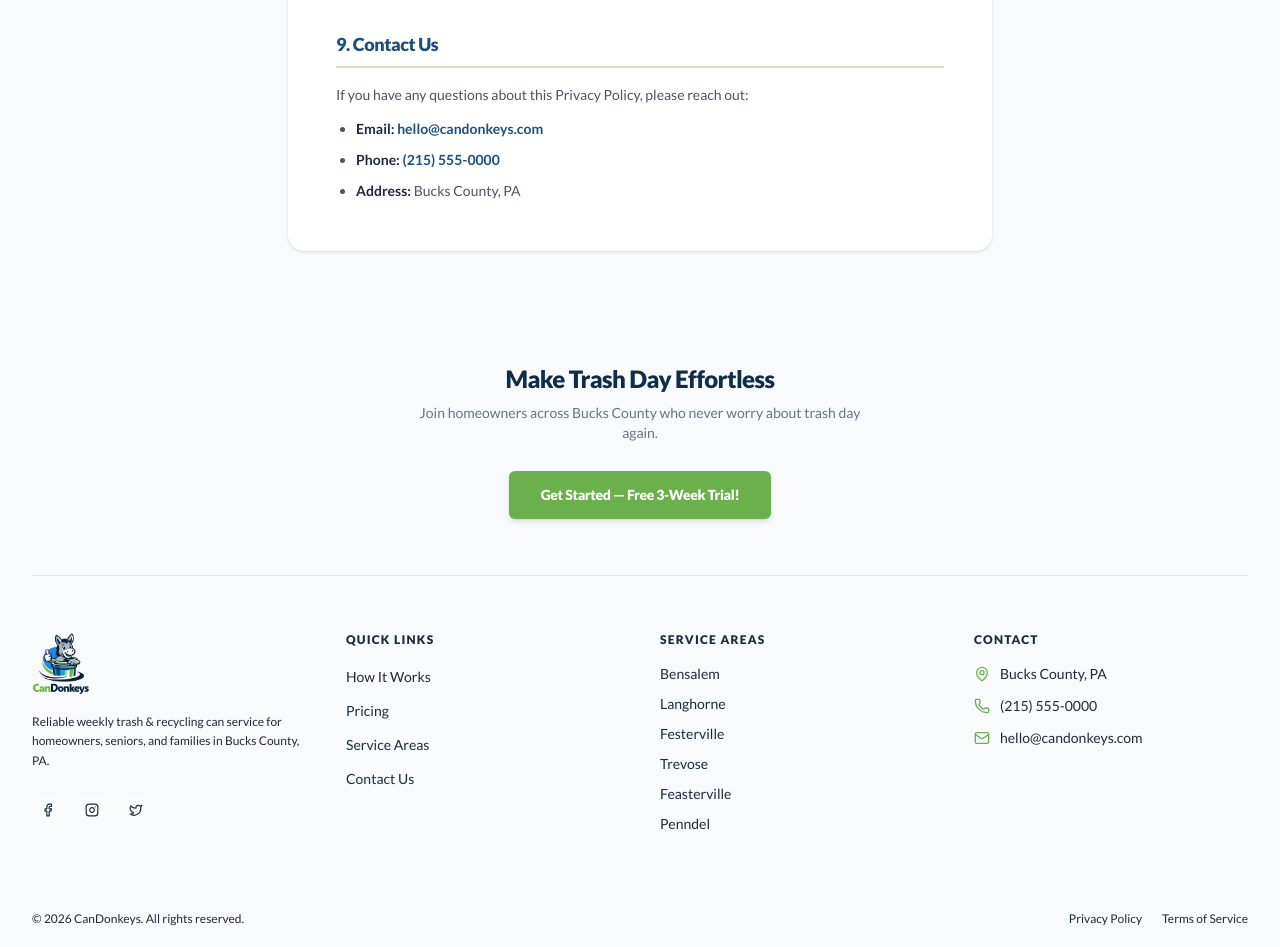
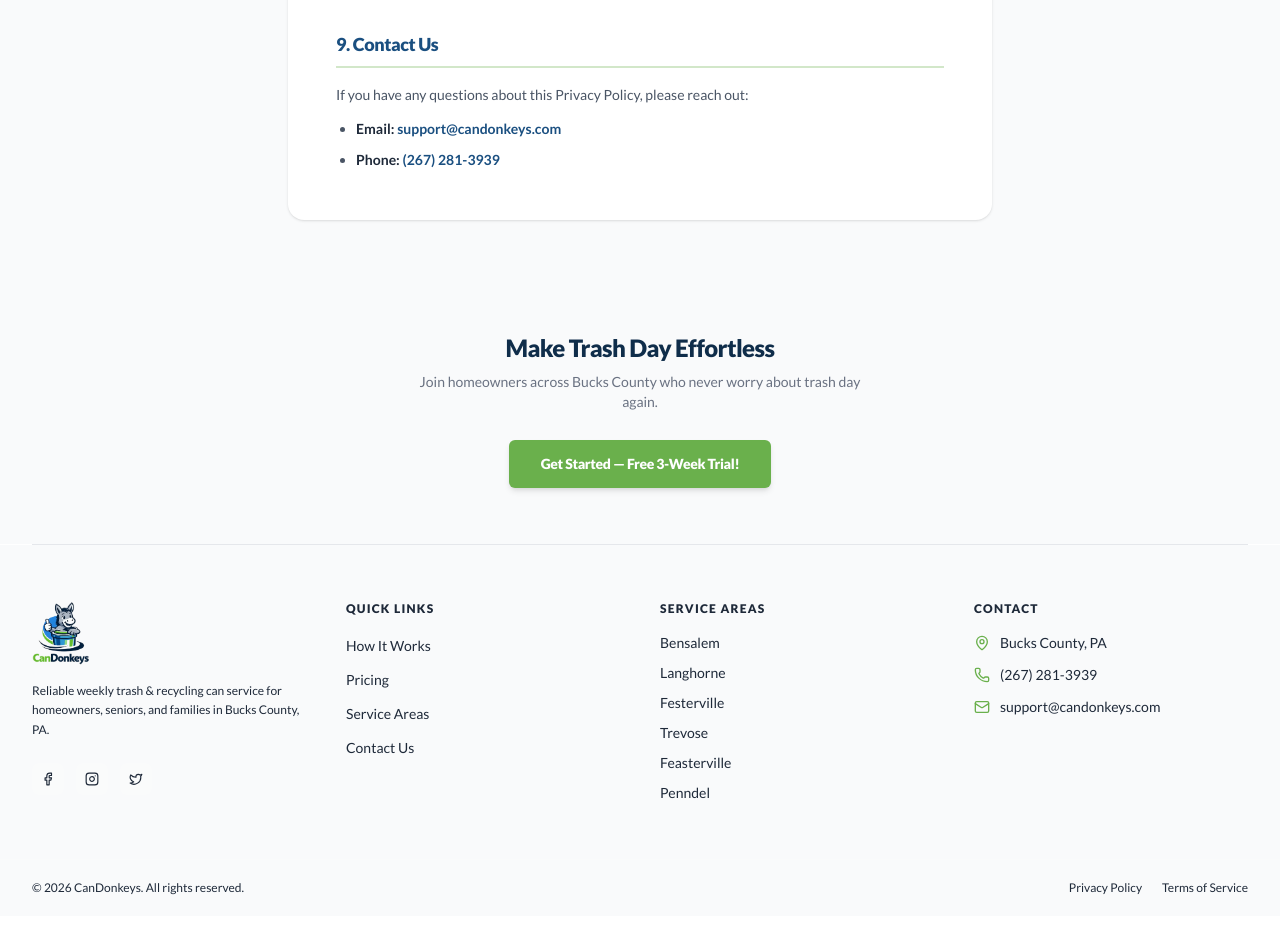
Before and after one commit to markbfreelance/homepage, a Next.js app: page /privacy-policy in a window 1280 px wide. Shown: the part 2020-2967 px from the top of the page. After the commit the page ends 2936 px from the top, so only its background shows below. Built offline with nearby package versions, Linux system fonts and the light colour scheme.

Commit message:
latest updates

```diff
--- a/app/components/footer.tsx
+++ b/app/components/footer.tsx
@@ -15,7 +15,7 @@
             Join homeowners across Bucks County who never worry about trash day again.
           </p>
           <Link
-            href="#pricing"
+            href="/#contact"
             className="inline-block bg-[#6ab04c] hover:bg-[#5a9a3c] text-white font-black px-8 py-3.5 rounded-md transition-all hover:scale-105 shadow-md text-sm tracking-tight"
           >
             Get Started — Free 3-Week Trial!
@@ -109,14 +109,14 @@
                 </li>
                 <li className="flex items-center gap-2.5">
                   <Phone className="w-4 h-4 text-[#6ab04c] shrink-0" strokeWidth={2} />
-                  <a href="tel:+12155550000" className="hover:text-[#a8d45e] text-sm font-normal transition-colors">
-                    (215) 555-0000
+                  <a href="tel:+12672813939" className="hover:text-[#a8d45e] text-sm font-normal transition-colors">
+                    (267) 281-3939
                   </a>
                 </li>
                 <li className="flex items-center gap-2.5">
                   <Mail className="w-4 h-4 text-[#6ab04c] shrink-0" strokeWidth={2} />
-                  <a href="mailto:hello@candonkeys.com" className="hover:text-[#a8d45e] text-sm font-normal transition-colors">
-                    hello@candonkeys.com
+                  <a href="mailto:support@candonkeys.com" className="hover:text-[#a8d45e] text-sm font-normal transition-colors">
+                    support@candonkeys.com
                   </a>
                 </li>
               </ul>
--- a/app/components/header.tsx
+++ b/app/components/header.tsx
@@ -29,16 +29,31 @@
 
         {/* Desktop Navigation */}
         <div className="hidden md:flex items-center gap-8">
-          <Link href="#how-it-works" className="text-white font-bold hover:text-[#a8d45e] transition-colors drop-shadow">
+          <Link
+            href="/#how-it-works"
+            className="text-white font-bold hover:text-[#a8d45e] transition-colors drop-shadow"
+          >
             How It Works
           </Link>
-          <Link href="#pricing" className="text-white font-bold hover:text-[#a8d45e] transition-colors drop-shadow">
+
+          <Link
+            href="/#pricing"
+            className="text-white font-bold hover:text-[#a8d45e] transition-colors drop-shadow"
+          >
             Pricing
           </Link>
-          <Link href="#service-areas" className="text-white font-bold hover:text-[#a8d45e] transition-colors drop-shadow">
+
+          <Link
+            href="/#service-areas"
+            className="text-white font-bold hover:text-[#a8d45e] transition-colors drop-shadow"
+          >
             Service Areas
           </Link>
-          <Link href="#contact" className="text-white font-bold hover:text-[#a8d45e] transition-colors drop-shadow">
+
+          <Link
+            href="/#contact"
+            className="text-white font-bold hover:text-[#a8d45e] transition-colors drop-shadow"
+          >
             Contact
           </Link>
         </div>
@@ -49,11 +64,26 @@
           className="md:hidden text-white p-2"
           aria-label="Toggle menu"
         >
-          <svg className="w-6 h-6" fill="none" stroke="currentColor" viewBox="0 0 24 24">
+          <svg
+            className="w-6 h-6"
+            fill="none"
+            stroke="currentColor"
+            viewBox="0 0 24 24"
+          >
             {isMenuOpen ? (
-              <path strokeLinecap="round" strokeLinejoin="round" strokeWidth={2} d="M6 18L18 6M6 6l12 12" />
+              <path
+                strokeLinecap="round"
+                strokeLinejoin="round"
+                strokeWidth={2}
+                d="M6 18L18 6M6 6l12 12"
+              />
             ) : (
-              <path strokeLinecap="round" strokeLinejoin="round" strokeWidth={2} d="M4 6h16M4 12h16M4 18h16" />
+              <path
+                strokeLinecap="round"
+                strokeLinejoin="round"
+                strokeWidth={2}
+                d="M4 6h16M4 12h16M4 18h16"
+              />
             )}
           </svg>
         </button>
@@ -62,10 +92,39 @@
         {isMenuOpen && (
           <div className="absolute top-full left-0 right-0 bg-[#1a4f80]/90 backdrop-blur-md md:hidden">
             <div className="flex flex-col py-4">
-              <Link href="#how-it-works" className="px-8 py-3 text-white text-sm font-bold hover:bg-white/10 transition-colors" onClick={() => setIsMenuOpen(false)}>How It Works</Link>
-              <Link href="#pricing" className="px-8 py-3 text-white text-sm font-bold hover:bg-white/10 transition-colors" onClick={() => setIsMenuOpen(false)}>Pricing</Link>
-              <Link href="#service-areas" className="px-8 py-3 text-white text-sm font-bold hover:bg-white/10 transition-colors" onClick={() => setIsMenuOpen(false)}>Service Areas</Link>
-              <Link href="#contact" className="px-8 py-3 text-white text-sm font-bold hover:bg-white/10 transition-colors" onClick={() => setIsMenuOpen(false)}>Contact</Link>
+
+              <Link
+                href="/#how-it-works"
+                className="px-8 py-3 text-white text-sm font-bold hover:bg-white/10 transition-colors"
+                onClick={() => setIsMenuOpen(false)}
+              >
+                How It Works
+              </Link>
+
+              <Link
+                href="/#pricing"
+                className="px-8 py-3 text-white text-sm font-bold hover:bg-white/10 transition-colors"
+                onClick={() => setIsMenuOpen(false)}
+              >
+                Pricing
+              </Link>
+
+              <Link
+                href="/#service-areas"
+                className="px-8 py-3 text-white text-sm font-bold hover:bg-white/10 transition-colors"
+                onClick={() => setIsMenuOpen(false)}
+              >
+                Service Areas
+              </Link>
+
+              <Link
+                href="/#contact"
+                className="px-8 py-3 text-white text-sm font-bold hover:bg-white/10 transition-colors"
+                onClick={() => setIsMenuOpen(false)}
+              >
+                Contact
+              </Link>
+
             </div>
           </div>
         )}
--- a/app/privacy-policy/sections/main.tsx
+++ b/app/privacy-policy/sections/main.tsx
@@ -95,9 +95,8 @@
           <Section title="9. Contact Us">
             <p>If you have any questions about this Privacy Policy, please reach out:</p>
             <ul>
-              <li><strong>Email:</strong> <a href="mailto:hello@candonkeys.com" className="text-[#1a4f80] font-bold hover:text-[#6ab04c] transition-colors">hello@candonkeys.com</a></li>
-              <li><strong>Phone:</strong> <a href="tel:+12155550000" className="text-[#1a4f80] font-bold hover:text-[#6ab04c] transition-colors">(215) 555-0000</a></li>
-              <li><strong>Address:</strong> Bucks County, PA</li>
+              <li><strong>Email:</strong> <a href="mailto:support@candonkeys.com" className="text-[#1a4f80] font-bold hover:text-[#6ab04c] transition-colors">support@candonkeys.com</a></li>
+              <li><strong>Phone:</strong> <a href="tel:+12672813939" className="text-[#1a4f80] font-bold hover:text-[#6ab04c] transition-colors">(267) 281-3939</a></li>
             </ul>
           </Section>
 
--- a/app/terms-of-service/sections/main.tsx
+++ b/app/terms-of-service/sections/main.tsx
@@ -103,9 +103,8 @@
           <Section title="10. Contact Us">
             <p>If you have any questions about these Terms of Service, please reach out:</p>
             <ul>
-              <li><strong>Email:</strong> <a href="mailto:hello@candonkeys.com" className="text-[#1a4f80] font-bold hover:text-[#6ab04c] transition-colors">hello@candonkeys.com</a></li>
-              <li><strong>Phone:</strong> <a href="tel:+12155550000" className="text-[#1a4f80] font-bold hover:text-[#6ab04c] transition-colors">(215) 555-0000</a></li>
-              <li><strong>Address:</strong> Bucks County, PA</li>
+              <li><strong>Email:</strong> <a href="mailto:support@candonkeys.com" className="text-[#1a4f80] font-bold hover:text-[#6ab04c] transition-colors">support@candonkeys.com</a></li>
+              <li><strong>Phone:</strong> <a href="tel:+12672813939" className="text-[#1a4f80] font-bold hover:text-[#6ab04c] transition-colors">(267) 281-3939</a></li>
             </ul>
           </Section>
 
```
